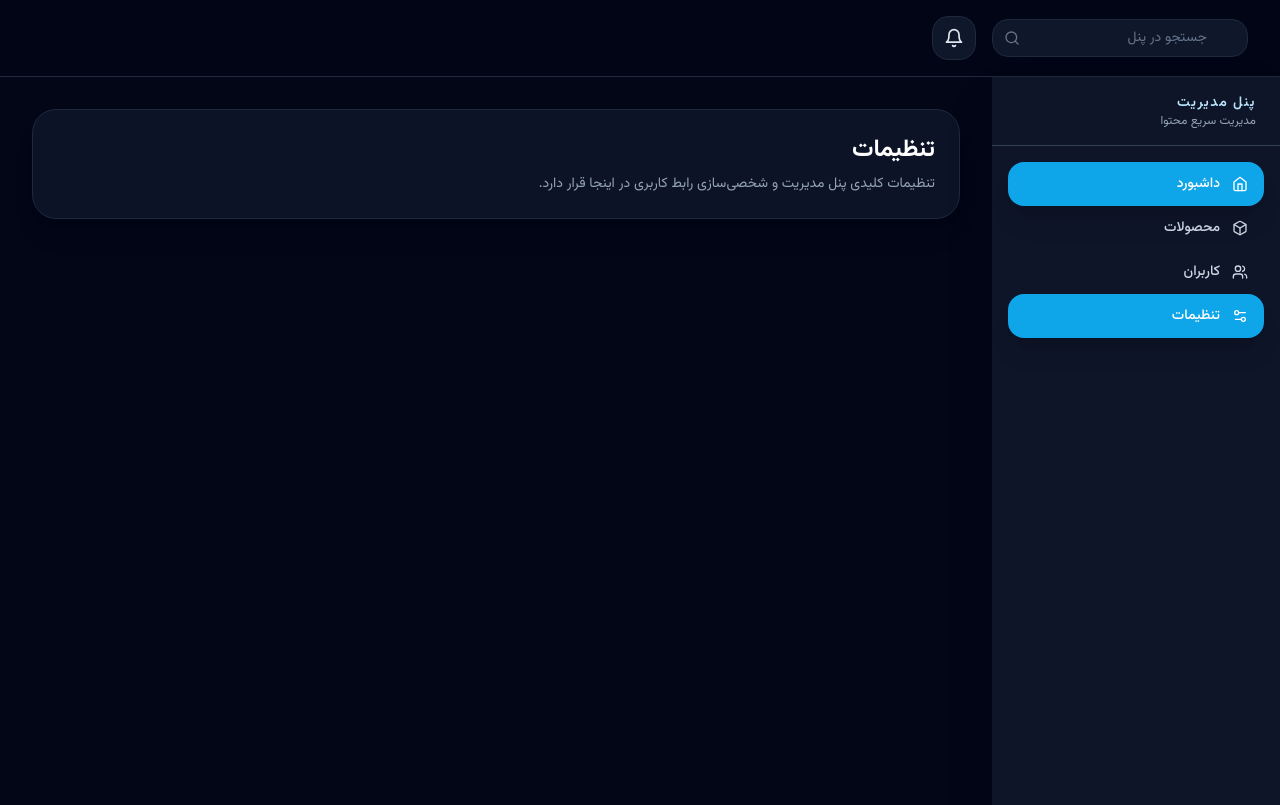
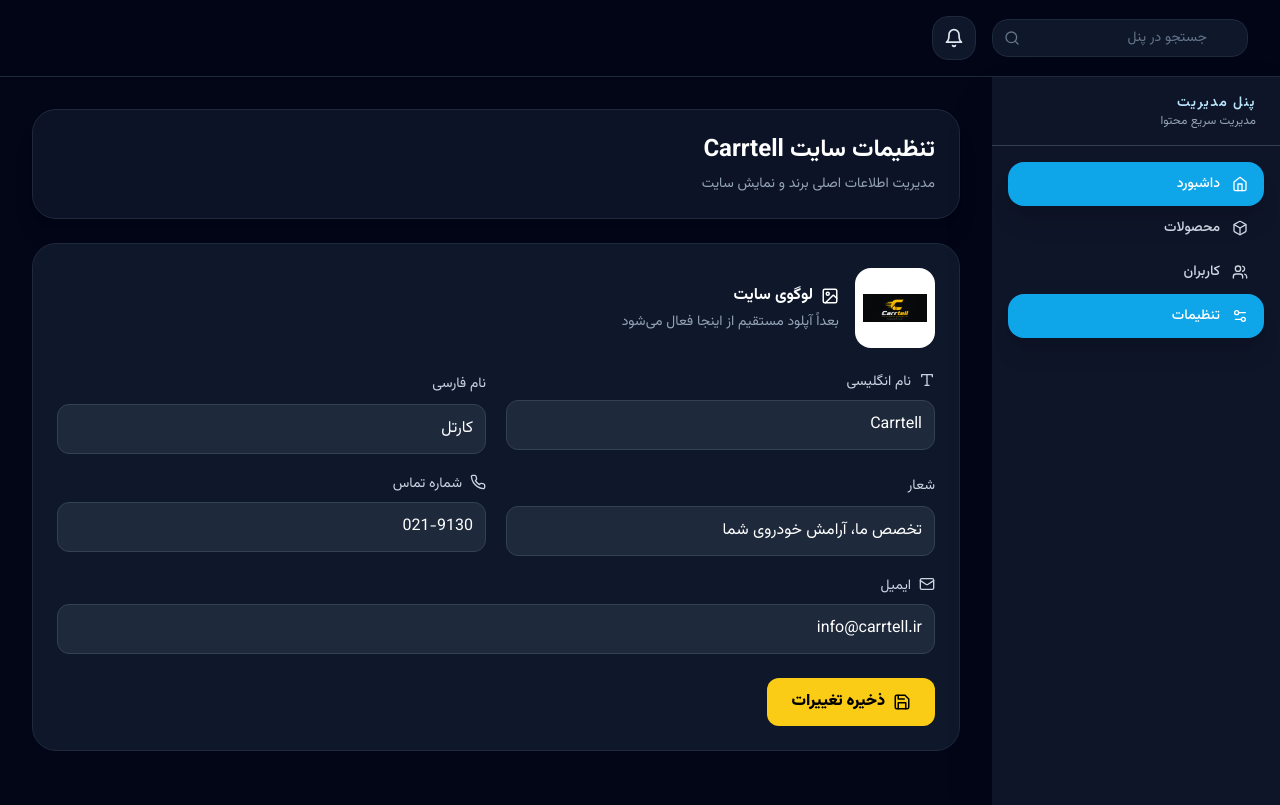
Before and after one commit to oilcenterparand-ship-it/Carrtell, a React (Vite) app: page /admin/settings in a window 1280 px wide. Built offline with nearby package versions, Linux system fonts and the light colour scheme.

Commit message:
Carrtell: add admin site settings page

```diff
--- a/src/admin/pages/Settings.tsx
+++ b/src/admin/pages/Settings.tsx
@@ -1,12 +1,167 @@
+import { useState } from 'react';
+import { brandConfig } from '../../config/brand';
+import { Save, Image, Phone, Mail, Type } from 'lucide-react';
+
 function Settings() {
+  const [settings, setSettings] = useState({
+    name: brandConfig.name,
+    persianName: brandConfig.persianName,
+    slogan: brandConfig.slogan,
+    phone: brandConfig.phone,
+    email: brandConfig.email,
+    logo: brandConfig.logo,
+  });
+
+  const handleChange = (
+    key: string,
+    value: string
+  ) => {
+    setSettings({
+      ...settings,
+      [key]: value,
+    });
+  };
+
+
   return (
     <section className="space-y-6">
+
       <div className="rounded-3xl border border-slate-800 bg-slate-900/80 p-6 shadow-xl">
-        <h1 className="text-2xl font-bold text-white">تنظیمات</h1>
+
+        <h1 className="text-2xl font-bold text-white">
+          تنظیمات سایت Carrtell
+        </h1>
+
         <p className="mt-2 text-sm text-slate-400">
-          تنظیمات کلیدی پنل مدیریت و شخصی‌سازی رابط کاربری در اینجا قرار دارد.
+          مدیریت اطلاعات اصلی برند و نمایش سایت
         </p>
+
       </div>
+
+
+      <div className="rounded-3xl border border-slate-800 bg-slate-900 p-6 space-y-6">
+
+
+        <div className="flex items-center gap-4">
+
+          <img
+            src={settings.logo}
+            alt={settings.name}
+            className="w-20 h-20 rounded-2xl object-contain bg-white p-2"
+          />
+
+
+          <div>
+            <div className="flex items-center gap-2 text-white font-bold">
+              <Image size={18}/>
+              لوگوی سایت
+            </div>
+
+            <p className="text-sm text-slate-400 mt-1">
+              بعداً آپلود مستقیم از اینجا فعال می‌شود
+            </p>
+
+          </div>
+
+        </div>
+
+
+        <div className="grid md:grid-cols-2 gap-5">
+
+
+          <label className="space-y-2">
+
+            <span className="text-sm text-slate-300 flex gap-2">
+              <Type size={16}/>
+              نام انگلیسی
+            </span>
+
+            <input
+              value={settings.name}
+              onChange={(e)=>handleChange('name', e.target.value)}
+              className="w-full rounded-xl bg-slate-800 border border-slate-700 p-3 text-white"
+            />
+
+          </label>
+
+
+          <label className="space-y-2">
+
+            <span className="text-sm text-slate-300">
+              نام فارسی
+            </span>
+
+            <input
+              value={settings.persianName}
+              onChange={(e)=>handleChange('persianName', e.target.value)}
+              className="w-full rounded-xl bg-slate-800 border border-slate-700 p-3 text-white"
+            />
+
+          </label>
+
+
+          <label className="space-y-2">
+
+            <span className="text-sm text-slate-300">
+              شعار
+            </span>
+
+            <input
+              value={settings.slogan}
+              onChange={(e)=>handleChange('slogan', e.target.value)}
+              className="w-full rounded-xl bg-slate-800 border border-slate-700 p-3 text-white"
+            />
+
+          </label>
+
+
+          <label className="space-y-2">
+
+            <span className="text-sm text-slate-300 flex gap-2">
+              <Phone size={16}/>
+              شماره تماس
+            </span>
+
+            <input
+              value={settings.phone}
+              onChange={(e)=>handleChange('phone', e.target.value)}
+              className="w-full rounded-xl bg-slate-800 border border-slate-700 p-3 text-white"
+            />
+
+          </label>
+
+
+          <label className="space-y-2 md:col-span-2">
+
+            <span className="text-sm text-slate-300 flex gap-2">
+              <Mail size={16}/>
+              ایمیل
+            </span>
+
+            <input
+              value={settings.email}
+              onChange={(e)=>handleChange('email', e.target.value)}
+              className="w-full rounded-xl bg-slate-800 border border-slate-700 p-3 text-white"
+            />
+
+          </label>
+
+
+        </div>
+
+
+        <button
+          className="flex items-center gap-2 rounded-xl bg-yellow-400 px-6 py-3 font-black text-black hover:bg-yellow-300 transition"
+        >
+
+          <Save size={18}/>
+          ذخیره تغییرات
+
+        </button>
+
+
+      </div>
+
     </section>
   );
 }
```
